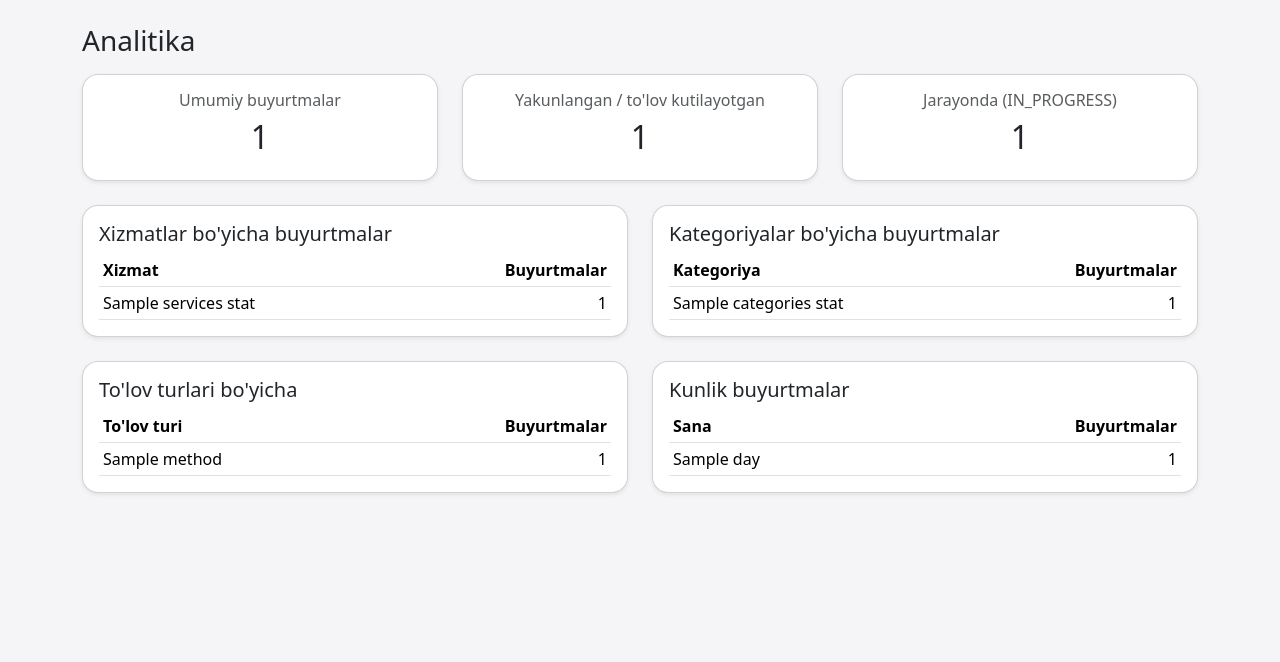
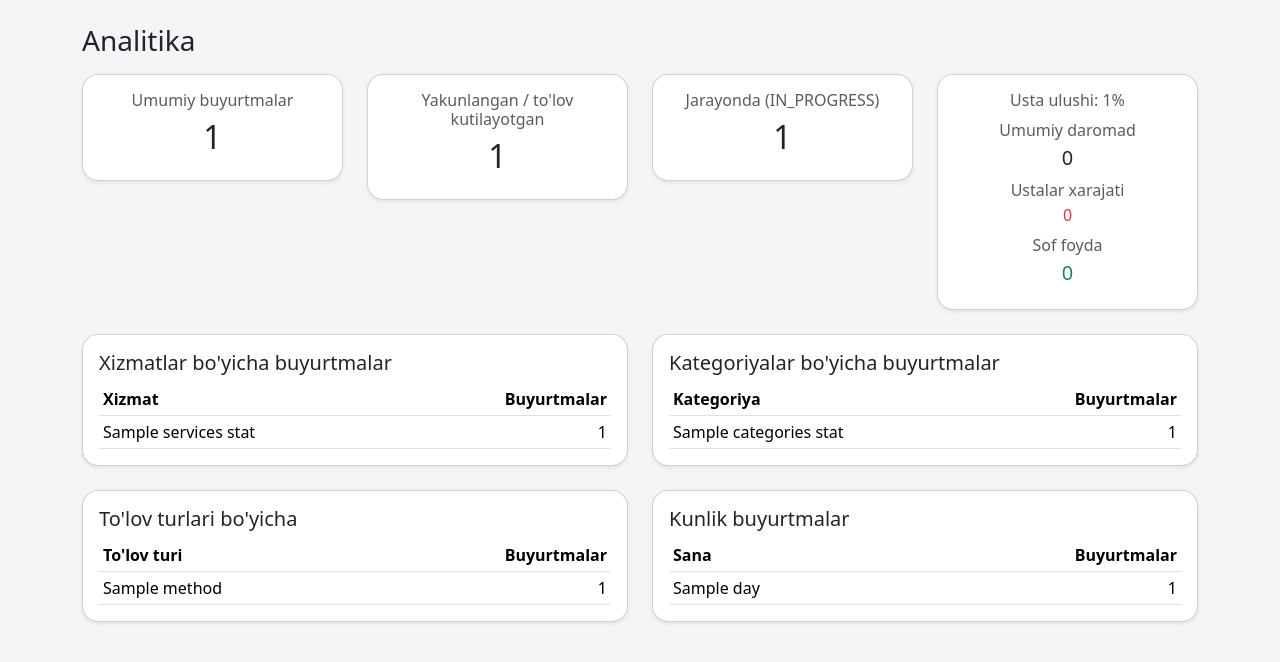
Before and after one commit to Mirfayziev/Xizmat_Korsatish, a Flask app: template templates/analytics.html in a window 1280 px wide. Shown: the part 56-718 px from the top of the page. Run offline with Flask 3, Linux system fonts and the light colour scheme; the template is opened without the code that fills it: most values are stand-ins (such as "Sample title", 1, 10 or a date in 2020).

Commit message:
Update analytics.html

```diff
--- a/templates/analytics.html
+++ b/templates/analytics.html
@@ -3,7 +3,7 @@
 <h3 class="mb-3">Analitika</h3>
 
 <div class="row mb-4">
-  <div class="col-md-4">
+  <div class="col-md-3">
     <div class="card shadow-sm">
       <div class="card-body text-center">
         <h6 class="text-muted">Umumiy buyurtmalar</h6>
@@ -11,7 +11,7 @@
       </div>
     </div>
   </div>
-  <div class="col-md-4">
+  <div class="col-md-3">
     <div class="card shadow-sm">
       <div class="card-body text-center">
         <h6 class="text-muted">Yakunlangan / to'lov kutilayotgan</h6>
@@ -19,7 +19,7 @@
       </div>
     </div>
   </div>
-  <div class="col-md-4">
+  <div class="col-md-3">
     <div class="card shadow-sm">
       <div class="card-body text-center">
         <h6 class="text-muted">Jarayonda (IN_PROGRESS)</h6>
@@ -27,7 +27,21 @@
       </div>
     </div>
   </div>
+  <div class="col-md-3">
+    <div class="card shadow-sm">
+      <div class="card-body text-center">
+        <h6 class="text-muted">Usta ulushi: {{ master_percent }}%</h6>
+        <p class="mb-1 text-muted">Umumiy daromad</p>
+        <h5>{{ "%.0f"|format(total_revenue) }}</h5>
+        <p class="mb-1 text-muted mt-2">Ustalar xarajati</p>
+        <h6 class="text-danger">{{ "%.0f"|format(total_master_cost) }}</h6>
+        <p class="mb-1 text-muted mt-2">Sof foyda</p>
+        <h5 class="text-success">{{ "%.0f"|format(total_profit) }}</h5>
+      </div>
+    </div>
+  </div>
 </div>
+
 
 <div class="row mb-4">
   <div class="col-md-6">
```
